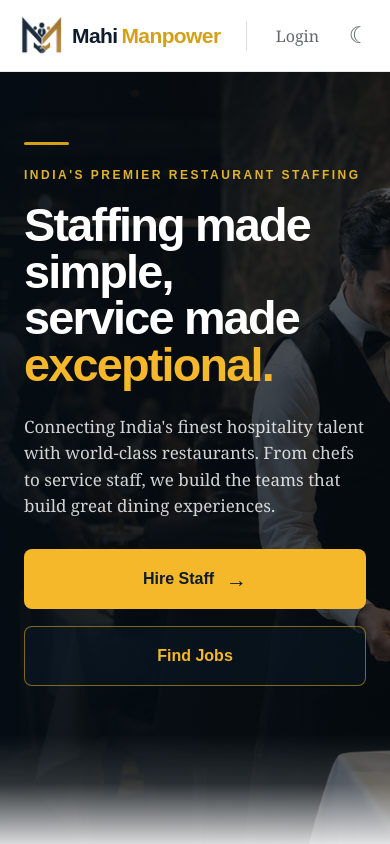
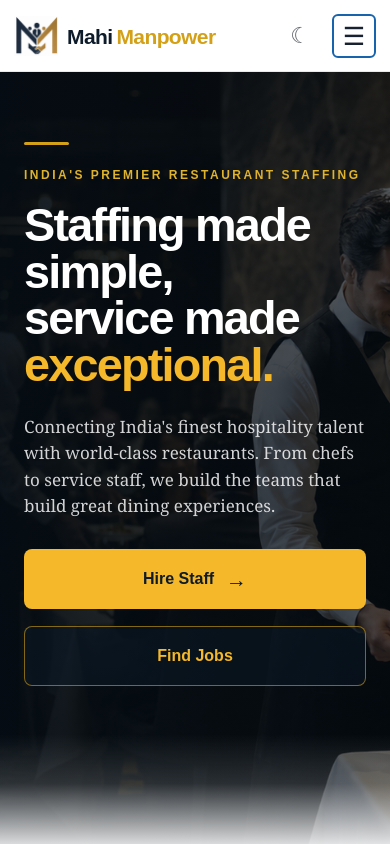
Before and after one commit to Niteshsharma9889/mahi-manpower, a React (Vite) app: page / in a window 390 px wide. Shown: the top 844 px of the page. Built offline with nearby package versions, Linux system fonts and the light colour scheme.

Commit message:
Fix mobile navbar

```diff
--- a/src/components/Navbar/Navbar.css
+++ b/src/components/Navbar/Navbar.css
@@ -183,3 +183,251 @@
     margin-left: auto;
   }
 }
+
+/* ========================================
+   MOBILE NAVIGATION
+======================================== */
+
+.mobile-menu-button {
+  display: none;
+
+  width: 46px;
+  height: 46px;
+
+  align-items: center;
+  justify-content: center;
+
+  background: transparent;
+
+  border: 2px solid #1764ad;
+  border-radius: 6px;
+
+  color: #18212f;
+
+  font-size: 25px;
+  line-height: 1;
+
+  cursor: pointer;
+}
+
+
+/* Mobile menu is hidden by default */
+
+.mobile-menu {
+  display: none;
+}
+
+
+/* ========================================
+   MOBILE
+======================================== */
+
+@media (max-width: 768px) {
+
+  .navbar {
+    position: relative;
+    z-index: 1000;
+  }
+
+  .navbar-container {
+    min-height: 72px;
+
+    padding: 0 18px;
+  }
+
+
+  /* Logo */
+
+  .navbar-brand {
+    gap: 9px;
+  }
+
+  .navbar-brand img {
+    width: 48px;
+    height: 48px;
+    object-fit: contain;
+  }
+
+  .brand-name {
+    font-size: 23px;
+  }
+
+
+  /* Hide desktop navigation */
+
+  .navbar-links {
+    display: none;
+  }
+
+
+  /* Right side */
+
+  .navbar-right {
+    margin-left: auto;
+
+    gap: 12px;
+  }
+
+  .navbar-divider,
+  .login-link {
+    display: none;
+  }
+
+
+  /* Theme button */
+
+  .theme-button {
+    width: 42px;
+    height: 42px;
+
+    display: flex;
+    align-items: center;
+    justify-content: center;
+
+    padding: 0;
+
+    font-size: 22px;
+  }
+
+
+  /* Hamburger */
+
+  .mobile-menu-button {
+    display: flex;
+  }
+
+
+  /* ========================================
+     MOBILE MENU PANEL
+  ======================================== */
+
+  .mobile-menu {
+    display: flex;
+
+    position: absolute;
+
+    top: 100%;
+    left: 0;
+    right: 0;
+
+    flex-direction: column;
+
+    padding: 28px 24px 30px;
+
+    background: #ffffff;
+
+    border-top: 1px solid #e5e7eb;
+
+    box-shadow:
+      0 8px 25px rgba(0, 0, 0, 0.08);
+
+    transform: translateY(-10px);
+
+    opacity: 0;
+    visibility: hidden;
+
+    pointer-events: none;
+
+    transition:
+      opacity 0.2s ease,
+      transform 0.2s ease,
+      visibility 0.2s ease;
+  }
+
+
+  /* Open menu */
+
+  .mobile-menu.mobile-menu-open {
+    transform: translateY(0);
+
+    opacity: 1;
+    visibility: visible;
+
+    pointer-events: auto;
+  }
+
+
+  /* Menu links */
+
+  .mobile-menu a {
+    display: block;
+
+    width: 100%;
+
+    padding: 17px 20px;
+
+    color: #5f6670;
+
+    text-decoration: none;
+
+    font-family: Georgia, "Times New Roman", serif;
+
+    font-size: 22px;
+
+    line-height: 1.3;
+
+    border-radius: 6px;
+  }
+
+
+  .mobile-menu a:hover {
+    background: #f1f5f8;
+  }
+
+
+  /* Active item */
+
+  .mobile-menu a.mobile-active {
+    background: #f1f5f8;
+
+    color: #1764ad;
+
+    font-weight: 700;
+  }
+
+
+  /* Divider */
+
+  .mobile-menu-divider {
+    width: 100%;
+
+    height: 1px;
+
+    margin: 12px 0;
+
+    background: #d9dee4;
+  }
+
+}
+
+
+/* ========================================
+   SMALL PHONES
+======================================== */
+
+@media (max-width: 480px) {
+
+  .navbar-container {
+    padding: 0 14px;
+  }
+
+  .navbar-brand img {
+    width: 44px;
+    height: 44px;
+  }
+
+  .brand-name {
+    font-size: 21px;
+  }
+
+  .theme-button {
+    width: 40px;
+    height: 40px;
+  }
+
+  .mobile-menu-button {
+    width: 44px;
+    height: 44px;
+  }
+
+}
--- a/src/components/Navbar/Navbar.jsx
+++ b/src/components/Navbar/Navbar.jsx
@@ -1,13 +1,107 @@
+// import { NavLink, Link } from "react-router-dom";
+// import "./Navbar.css";
+
+// function Navbar({ darkMode, setDarkMode }) {
+//   return (
+//     <nav className="navbar">
+//       <div className="navbar-container">
+
+//         {/* Brand */}
+//         <Link to="/" className="navbar-brand">
+//           <img src="/logo.png" alt="Mahi Manpower" />
+
+//           <span className="brand-name">
+//             <span className="brand-mahi">Mahi</span>
+//             <span className="brand-manpower">Manpower</span>
+//           </span>
+//         </Link>
+
+//         {/* Navigation */}
+//         <div className="navbar-links">
+
+//           <NavLink
+//             to="/"
+//             className={({ isActive }) =>
+//               isActive ? "active" : ""
+//             }
+//           >
+//             Home
+//           </NavLink>
+
+//           <NavLink
+//             to="/about"
+//             className={({ isActive }) =>
+//               isActive ? "active" : ""
+//             }
+//           >
+//             About Us
+//           </NavLink>
+
+//           <a href="#jobs">
+//             Jobs
+//           </a>
+
+//           <a href="#candidates">
+//             Candidates
+//           </a>
+
+//           <a href="#pricing">
+//             Pricing
+//           </a>
+
+//           <a href="#contact">
+//             Contact Us
+//           </a>
+
+//         </div>
+
+//         {/* Right Side */}
+//         <div className="navbar-right">
+
+//           <span className="navbar-divider"></span>
+
+//           <a href="#login" className="login-link">
+//             Login
+//           </a>
+
+//           {/* Dark Mode Toggle */}
+//           <button
+//             className="theme-button"
+//             aria-label="Toggle dark mode"
+//             onClick={() => setDarkMode(!darkMode)}
+//           >
+//             {darkMode ? "☀" : "☾"}
+//           </button>
+
+//         </div>
+
+//       </div>
+//     </nav>
+//   );
+// }
+
+// export default Navbar;
+import { useState } from "react";
 import { NavLink, Link } from "react-router-dom";
 import "./Navbar.css";
 
 function Navbar({ darkMode, setDarkMode }) {
+  const [menuOpen, setMenuOpen] = useState(false);
+
+  const closeMenu = () => {
+    setMenuOpen(false);
+  };
+
   return (
     <nav className="navbar">
       <div className="navbar-container">
 
         {/* Brand */}
-        <Link to="/" className="navbar-brand">
+        <Link
+          to="/"
+          className="navbar-brand"
+          onClick={closeMenu}
+        >
           <img src="/logo.png" alt="Mahi Manpower" />
 
           <span className="brand-name">
@@ -16,7 +110,8 @@ function Navbar({ darkMode, setDarkMode }) {
           </span>
         </Link>
 
-        {/* Navigation */}
+
+        {/* Desktop Navigation */}
         <div className="navbar-links">
 
           <NavLink
@@ -37,23 +132,13 @@ function Navbar({ darkMode, setDarkMode }) {
             About Us
           </NavLink>
 
-          <a href="#jobs">
-            Jobs
-          </a>
-
-          <a href="#candidates">
-            Candidates
-          </a>
-
-          <a href="#pricing">
-            Pricing
-          </a>
-
-          <a href="#contact">
-            Contact Us
-          </a>
+          <a href="#jobs">Jobs</a>
+          <a href="#candidates">Candidates</a>
+          <a href="#pricing">Pricing</a>
+          <a href="#contact">Contact Us</a>
 
         </div>
+
 
         {/* Right Side */}
         <div className="navbar-right">
@@ -64,7 +149,7 @@ function Navbar({ darkMode, setDarkMode }) {
             Login
           </a>
 
-          {/* Dark Mode Toggle */}
+          {/* Dark Mode */}
           <button
             className="theme-button"
             aria-label="Toggle dark mode"
@@ -73,9 +158,76 @@ function Navbar({ darkMode, setDarkMode }) {
             {darkMode ? "☀" : "☾"}
           </button>
 
+
+          {/* Mobile Menu Button */}
+          <button
+            className="mobile-menu-button"
+            aria-label={
+              menuOpen
+                ? "Close navigation menu"
+                : "Open navigation menu"
+            }
+            onClick={() => setMenuOpen(!menuOpen)}
+          >
+            {menuOpen ? "✕" : "☰"}
+          </button>
+
         </div>
 
       </div>
+
+
+      {/* Mobile Navigation */}
+      <div
+        className={`mobile-menu ${
+          menuOpen ? "mobile-menu-open" : ""
+        }`}
+      >
+
+        <NavLink
+          to="/"
+          className={({ isActive }) =>
+            isActive ? "mobile-active" : ""
+          }
+          onClick={closeMenu}
+        >
+          Home
+        </NavLink>
+
+        <NavLink
+          to="/about"
+          className={({ isActive }) =>
+            isActive ? "mobile-active" : ""
+          }
+          onClick={closeMenu}
+        >
+          About Us
+        </NavLink>
+
+        <a href="#jobs" onClick={closeMenu}>
+          Jobs
+        </a>
+
+        <a href="#candidates" onClick={closeMenu}>
+          Candidates
+        </a>
+
+        <a href="#pricing" onClick={closeMenu}>
+          Pricing
+        </a>
+
+        <a href="#contact" onClick={closeMenu}>
+          Contact Us
+        </a>
+
+        <div className="mobile-menu-divider"></div>
+
+        <a href="#login" onClick={closeMenu}>
+          Login
+        </a>
+
+      </div>
+
     </nav>
   );
 }
```
